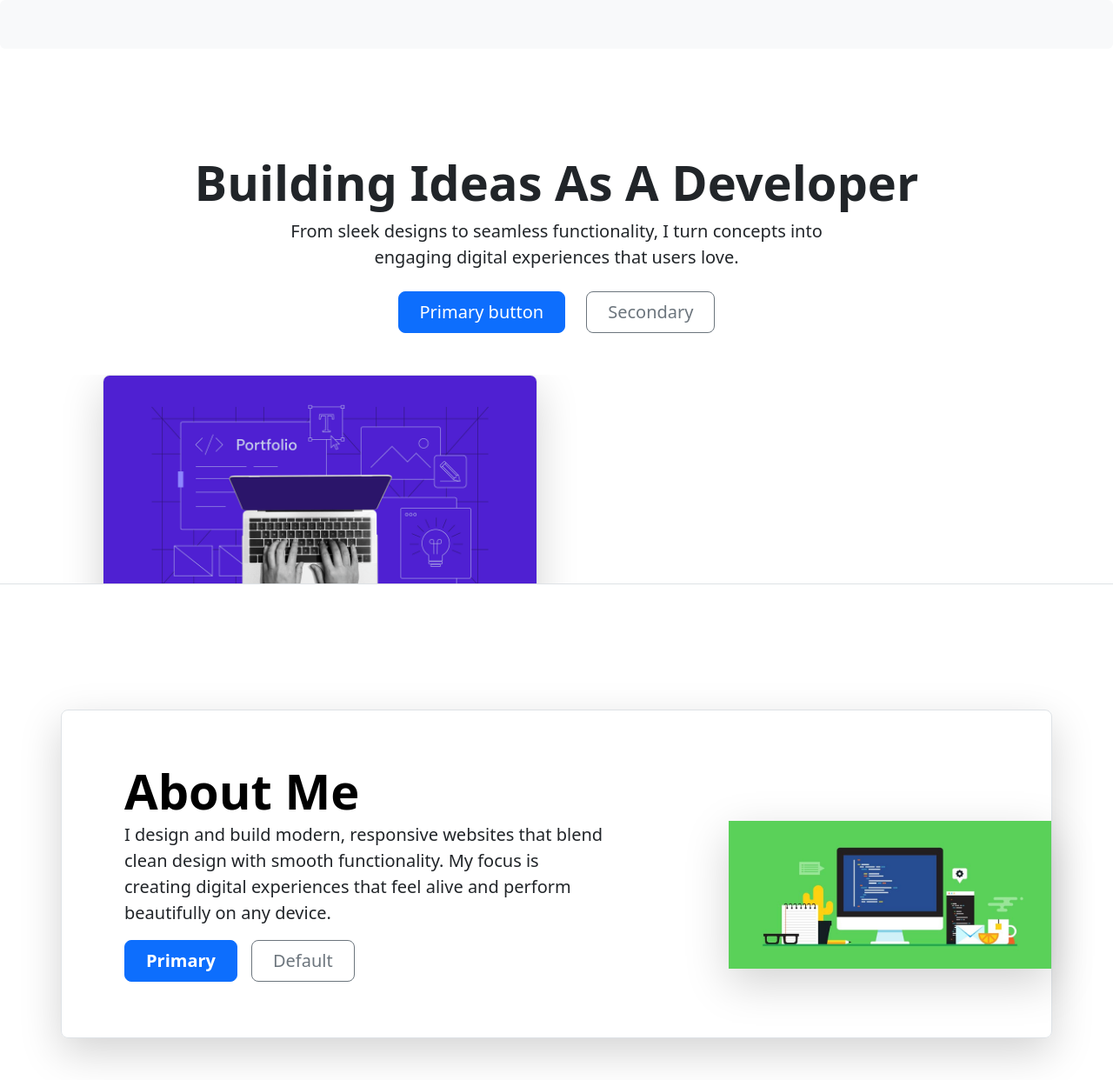
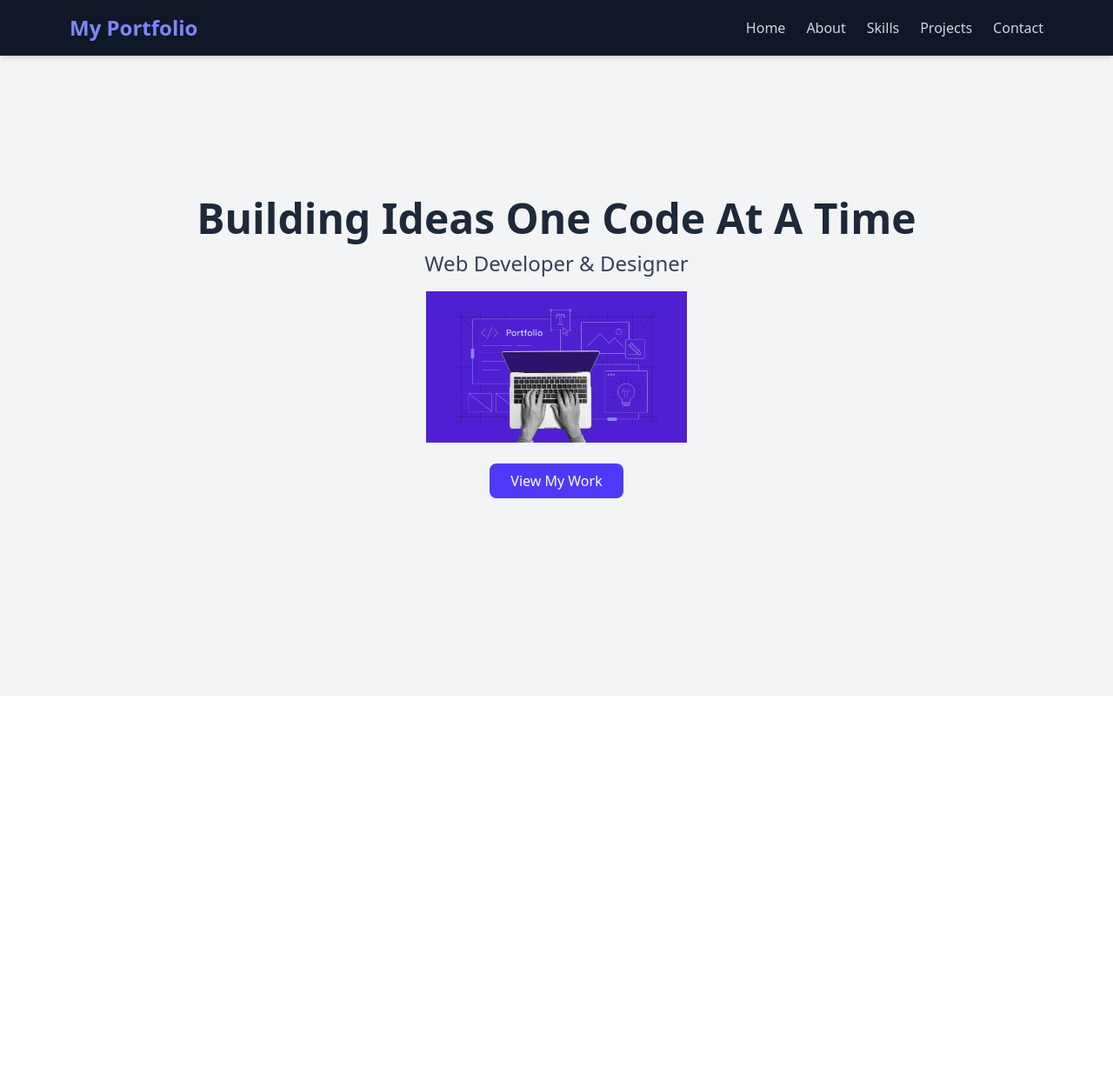
Before and after one commit to taylin1/React-Portfolio, a React (Vite) app in the folder react-portfolio/: page / in a window 1280 px wide. Shown: the whole page at 87% size. After the commit the page ends 800 px from the top, so only its background shows below. Built offline with nearby package versions, Linux system fonts and the light colour scheme.

Commit message:
Added tailwindcss styling

```diff
--- a/package.json
+++ b/package.json
@@ -1,5 +1,6 @@
 {
   "dependencies": {
-    "bootstrap": "^5.3.8"
+    "bootstrap": "^5.3.8",
+    "react-bootstrap": "^2.10.10"
   }
 }
--- a/react-portfolio/index.html
+++ b/react-portfolio/index.html
@@ -4,12 +4,10 @@
     <meta charset="UTF-8" />
     <link rel="icon" type="image/svg+xml" href="/vite.svg" />
     <meta name="viewport" content="width=device-width, initial-scale=1.0" />
-      <link href="https://cdn.jsdelivr.net/npm/bootstrap@5.3.8/dist/css/bootstrap.min.css" rel="stylesheet" integrity="sha384-sRIl4kxILFvY47J16cr9ZwB07vP4J8+LH7qKQnuqkuIAvNWLzeN8tE5YBujZqJLB" crossorigin="anonymous">
     <title>react-portfolio</title>
   </head>
   <body>
     <div id="root"></div>
      <script type="module" src="/src/main.jsx"></script>
-   <script src="https://cdn.jsdelivr.net/npm/bootstrap@5.3.8/dist/js/bootstrap.bundle.min.js" integrity="sha384-FKyoEForCGlyvwx9Hj09JcYn3nv7wiPVlz7YYwJrWVcXK/BmnVDxM+D2scQbITxI" crossorigin="anonymous"></script>
   </body>
 </html>
--- a/react-portfolio/src/components/HeroPage.jsx
+++ b/react-portfolio/src/components/HeroPage.jsx
@@ -6,54 +6,18 @@ import AboutMeWeb from "../images/AboutMeWeb.jpg"
 function HeroPage() {
   return (
      <>
-     <br>
-     </br>
-       <div className="px-4 pt-5 my-5 text-center border-bottom">
-        <h3 className="display-4 fw-bold ">Building Ideas As A Developer</h3>
-        <div className="col-lg-6 mx-auto">
-          <p className="lead mb-4 text-grey-400">
-           From sleek designs to seamless functionality, I turn concepts into engaging digital experiences that users love.
-          </p>
-          <div className="d-grid gap-2 d-sm-flex justify-content-sm-center mb-5">
-            <button type="button" className="btn btn-primary btn-lg px-4 me-sm-3">
-              Primary button
-            </button>
-            <button type="button" className="btn btn-outline-secondary btn-lg px-4">
-              Secondary
-            </button>
-          </div>
-        </div>
-        <div className="overflow-hidden" style={{ maxHeight: "30vh" }}>
-          <div className="container px-5">
-            <img
-              src={PortfolioWeb}
-              className="img-fluid border rounded-3 shadow-lg mb-4"
-              alt="Example screenshot"
-              width="500"
-              height="400"
-              loading="lazy"
-            />
-          </div>
-        </div>
-      </div>
-         <br></br>
-         <br></br>
-       <div className="container my-5">
-                <div className="row p-4 pb-0 pe-lg-0 pt-lg-5 align-items-center rounded-3 border shadow-lg">
-                    <div className="col-lg-7 p-3 p-lg-5 pt-lg-3">
-                        <h2 className="display-4 fw-bold lh-1 text-body-emphasis">About Me</h2>
-                        <p className="lead">I design and build modern, responsive websites that blend clean design with smooth functionality. My focus is creating digital experiences that feel alive and perform beautifully on any device.</p>
-                        <div className="d-grid gap-2 d-md-flex justify-content-md-start mb-4 mb-lg-3">
-                            <button type="button" class="btn btn-primary btn-lg px-4 me-md-2 fw-bold">Primary</button>
-                            <button type="button" class="btn btn-outline-secondary btn-lg px-4">Default</button>
-                        </div>
-                    </div>
-                    <div className="col-lg-4 offset-lg-1 p-0 overflow-hidden shadow-lg">
-                        <img className="rounded-lg-3" src={AboutMeWeb} alt="" width="850" height="800"/>
-                    </div>
-                </div>
-            </div>
-        </>
+
+     <section id="home" className="h-screen flex flex-col justify-center items-center bg-gray-100">
+      <h1 className="text-5xl font-bold text-gray-800">Building Ideas One Code At A Time </h1>
+      <h2 className="text-2xl mt-3 text-gray-700">Web Developer & Designer</h2>
+      <p className="mt-4 text-gray-600 max-w-lg text-center"></p>
+      <img src={PortfolioWeb} alt="image" width="300" height="300"></img>
+      <a href="#projects" className="mt-6 bg-indigo-600 text-white px-6 py-2 rounded-lg hover:bg-indigo-700 transition">
+        View My Work
+      </a>
+    </section>
+
+       </>
     )
 }
 export default HeroPage;
--- a/react-portfolio/src/components/NavBar.jsx
+++ b/react-portfolio/src/components/NavBar.jsx
@@ -2,77 +2,20 @@ import React from "react";
 
 function NavBar() {
   return (
-    <nav
-      className="navbar navbar-expand-lg bg-body-tertiary rounded"
-      aria-label="Thirteenth navbar example"
-    >
-      <div className="container-fluid">
-        <button
-          className="navbar-toggler"
-          type="button"
-          data-bs-toggle="collapse"
-          data-bs-target="#navbarsExample11"
-          aria-controls="navbarsExample11"
-          aria-expanded="false"
-          aria-label="Toggle navigation"
-        >
-          <span className="navbar-toggler-icon"></span>
-        </button>
-        <div className="collapse navbar-collapse d-lg-flex" id="navbarsExample11">
-          <a className="navbar-brand col-lg-3 me-0" href="#">
-           Portfolio
-          </a>
-          <ul className="navbar-nav col-lg-6 justify-content-lg-center">
-            <li className="nav-item">
-              <a className="nav-link active" aria-current="page" href="#">
-                Home
-              </a>
-            </li>
-            <li className="nav-item">
-              <a className="nav-link" href="#">
-                Link
-              </a>
-            </li>
-            <li className="nav-item">
-              <a className="nav-link disabled" aria-disabled="true">
-                Disabled
-              </a>
-            </li>
-            <li className="nav-item dropdown">
-              <a
-                className="nav-link dropdown-toggle"
-                href="#"
-                data-bs-toggle="dropdown"
-                aria-expanded="false"
-              >
-                Dropdown
-              </a>
-              <ul className="dropdown-menu">
-                <li>
-                  <a className="dropdown-item" href="#">
-                    Action
-                  </a>
-                </li>
-                <li>
-                  <a className="dropdown-item" href="#">
-                    Another action
-                  </a>
-                </li>
-                <li>
-                  <a className="dropdown-item" href="#">
-                    Something else here
-                  </a>
-                </li>
-              </ul>
-            </li>
-          </ul>
-          <div className="d-lg-flex col-lg-3 justify-content-lg-end">
-            <button className="btn btn-primary">Button</button>
+     <nav className="bg-gray-900 text-white fixed w-full top-0 shadow-md z-50">
+      <div className="max-w-6xl mx-auto px-4 flex justify-between items-center h-16">
+        <a href="#home" className="text-2xl font-bold text-indigo-400">My Portfolio</a>
+        <div className="space-x-6">
+         <a href="" className="text-gray-300 no-underline hover:text-indigo-400">Home</a>
+          <a href="" className="text-gray-300 no-underline hover:text-indigo-400">About</a>
+          <a href="" className="text-gray-300 no-underline hover:text-indigo-400">Skills</a>
+          <a href="" className="text-gray-300 no-underline hover:text-indigo-400">Projects</a>
+          <a href="" className="text-gray-300 no-underline hover:text-indigo-400">Contact</a>
           </div>
-        </div>
       </div>
     </nav>
   );
-}
+};
+
 
 export default NavBar;
--- a/react-portfolio/src/index.css
+++ b/react-portfolio/src/index.css
@@ -1,2 +1 @@
 @import "tailwindcss";
-@import "bootstrap/dist/css/bootstrap.min.css";
--- a/react-portfolio/src/main.jsx
+++ b/react-portfolio/src/main.jsx
@@ -1,5 +1,4 @@
-import 'bootstrap/dist/css/bootstrap.min.css';
-import 'bootstrap/dist/js/bootstrap.bundle.min.js';
+import "tailwindcss";
 import { StrictMode } from 'react'
 import { createRoot } from 'react-dom/client'
 import './index.css'
```
Also changed, not shown: 1 other file (tests, documents, lock files or other folders).
